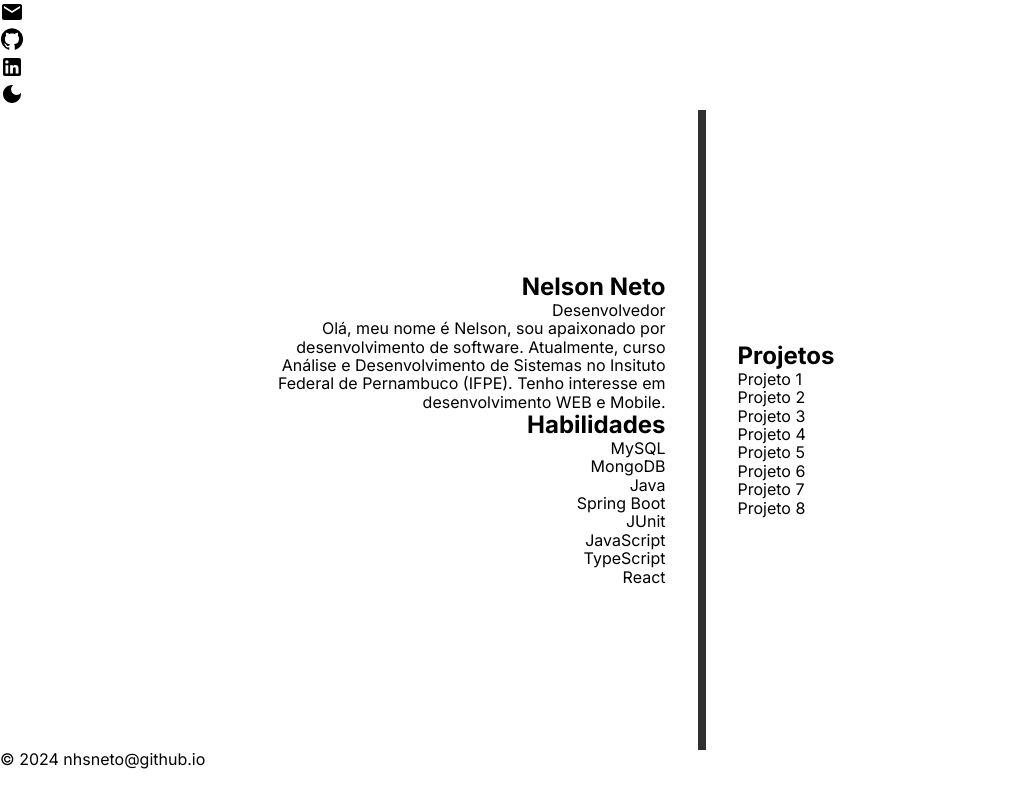
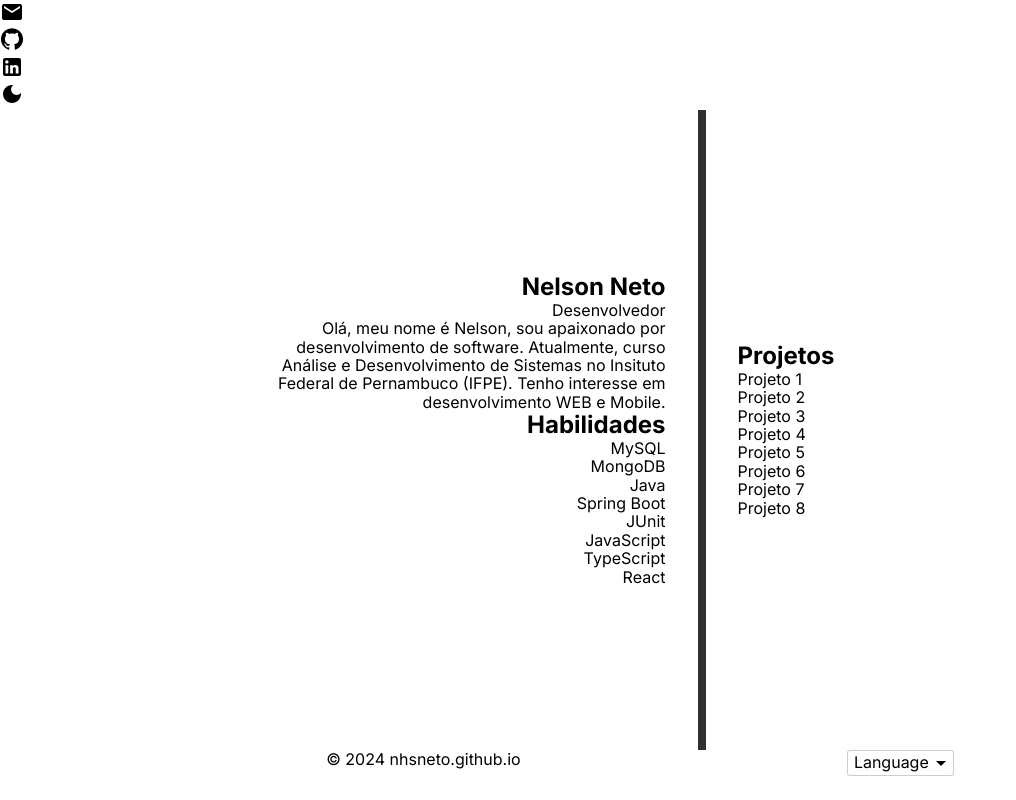
Before and after one commit to nhsneto/my-portfolio, a Next.js app: page / in a window 1280 px wide. Shown: the whole page, without its empty margins (0-1016 px from the left). Built offline with nearby package versions, Linux system fonts and the light colour scheme.

Commit message:
Add drop-down menu to home page

```diff
--- a/app/page.module.scss
+++ b/app/page.module.scss
@@ -19,3 +19,8 @@
 .projects {
   margin-right: 180px;
 }
+
+.footer {
+  display: flex;
+  justify-content: space-evenly;
+}
--- a/app/page.tsx
+++ b/app/page.tsx
@@ -1,5 +1,6 @@
 import { DarkMode, Email, GitHub, LinkedIn } from "@mui/icons-material";
 import styles from "./page.module.scss";
+import LanguageDropDownMenu from "./components/LanguageDropDownMenu";
 
 export default function Home() {
   return (
@@ -67,7 +68,8 @@ export default function Home() {
       </main>
 
       <footer className={styles.footer}>
-        <span>© 2024 nhsneto@github.io</span>
+        <span>© 2024 nhsneto.github.io</span>
+        <LanguageDropDownMenu />
       </footer>
     </div>
   );
```
